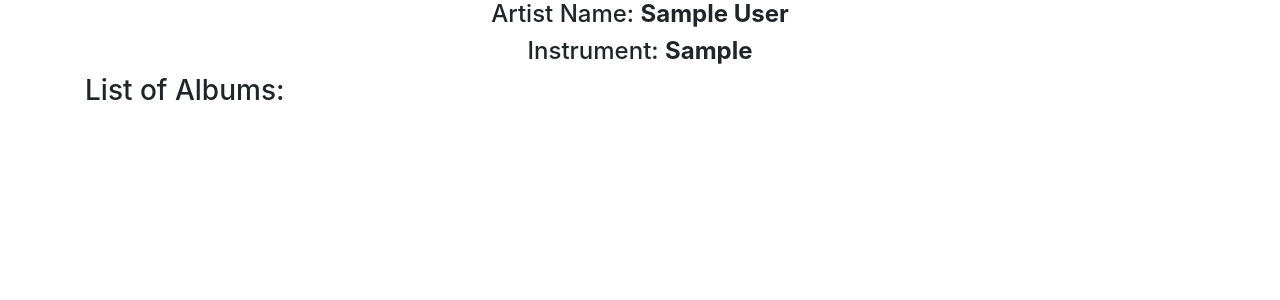
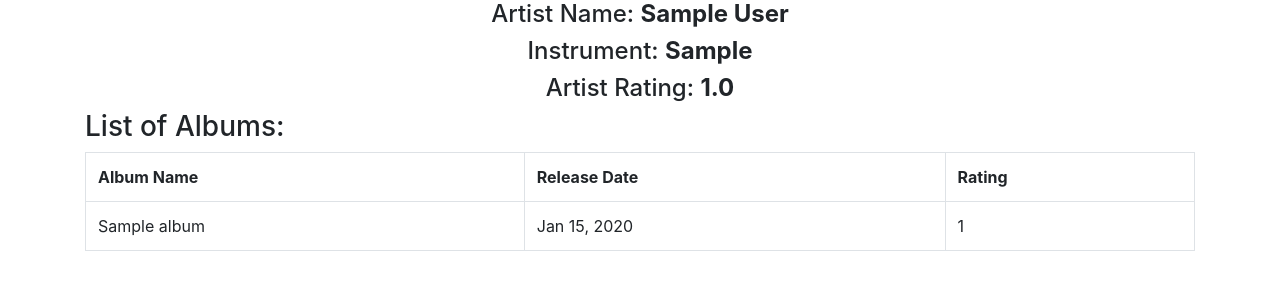
Before and after one commit to muzahid2559/CRUD_Operation_with_Django, a Django app: page /album_list/1/ in a window 1280 px wide. Shown: the part 56-356 px from the top of the page. Run offline with Django 4.2, Linux system fonts and the light colour scheme; tables that the repository leaves empty hold one stand-in row (values such as "Sample post"); some libraries are stand-ins or nearby versions.

Commit message:
feat: Dynamic Template - Part 2
show album list in album_list.html page and calculate average
num_stars(rating) column.

```diff
--- a/CRUD/views.py
+++ b/CRUD/views.py
@@ -2,16 +2,21 @@ from django.shortcuts import render
 from django.http import HttpResponse
 from CRUD.models import Musician, Album
 from CRUD import forms
+from django.db.models import Avg
 
 # Create your views here.
 def index(request):
     musician_list = Musician.objects.order_by("first_name")
+
     diction = {'title':'Home Page', 'musician_list':musician_list}
     return render(request,'CRUD/index.html',context=diction)
 
 def album_list(request, musician_id):
     musician_info = Musician.objects.get(pk=musician_id)
-    diction = {'title':'List of Albums', 'musician_info':musician_info}
+    album_list = Album.objects.filter(artist=musician_id).order_by('name','release_date')
+    musician_rating_avg = Album.objects.filter(artist=musician_id).aggregate(Avg('num_stars'))
+
+    diction = {'title':'List of Albums', 'musician_info':musician_info, 'album_list':album_list, 'musician_rating_avg':musician_rating_avg}
     return render(request,'CRUD/album_list.html',context=diction)
 
 def musician_form(request):
--- a/templates/CRUD/album_list.html
+++ b/templates/CRUD/album_list.html
@@ -4,6 +4,21 @@
 {% block body_block %}
 <h4 style="text-align:center;">Artist Name: <span style="font-weight:bold;">{{ musician_info.first_name }} {{ musician_info.last_name }}</span></h4>
 <h4 style="text-align:center;">Instrument: <span style="font-weight:bold;">{{ musician_info.instrument }}</span></h4>
+<h4 style="text-align:center;">Artist Rating: <span style="font-weight:bold;">{{ musician_rating_avg.num_stars__avg  }}</span></h4>
 
 <h3>List of Albums:</h3>
+<table class="table table-bordered">
+  <tr>
+    <th>Album Name</th>
+    <th>Release Date</th>
+    <th>Rating</th>
+  </tr>
+  {% for album in album_list %}
+  <tr>
+     <td>{{ album.name }}</td>
+    <td>{{ album.release_date|date:"M d, Y" }}</td>
+    <td>{{ album.num_stars }}</td>
+  </tr>
+  {% endfor %}
+</table>
 {% endblock %}
```
